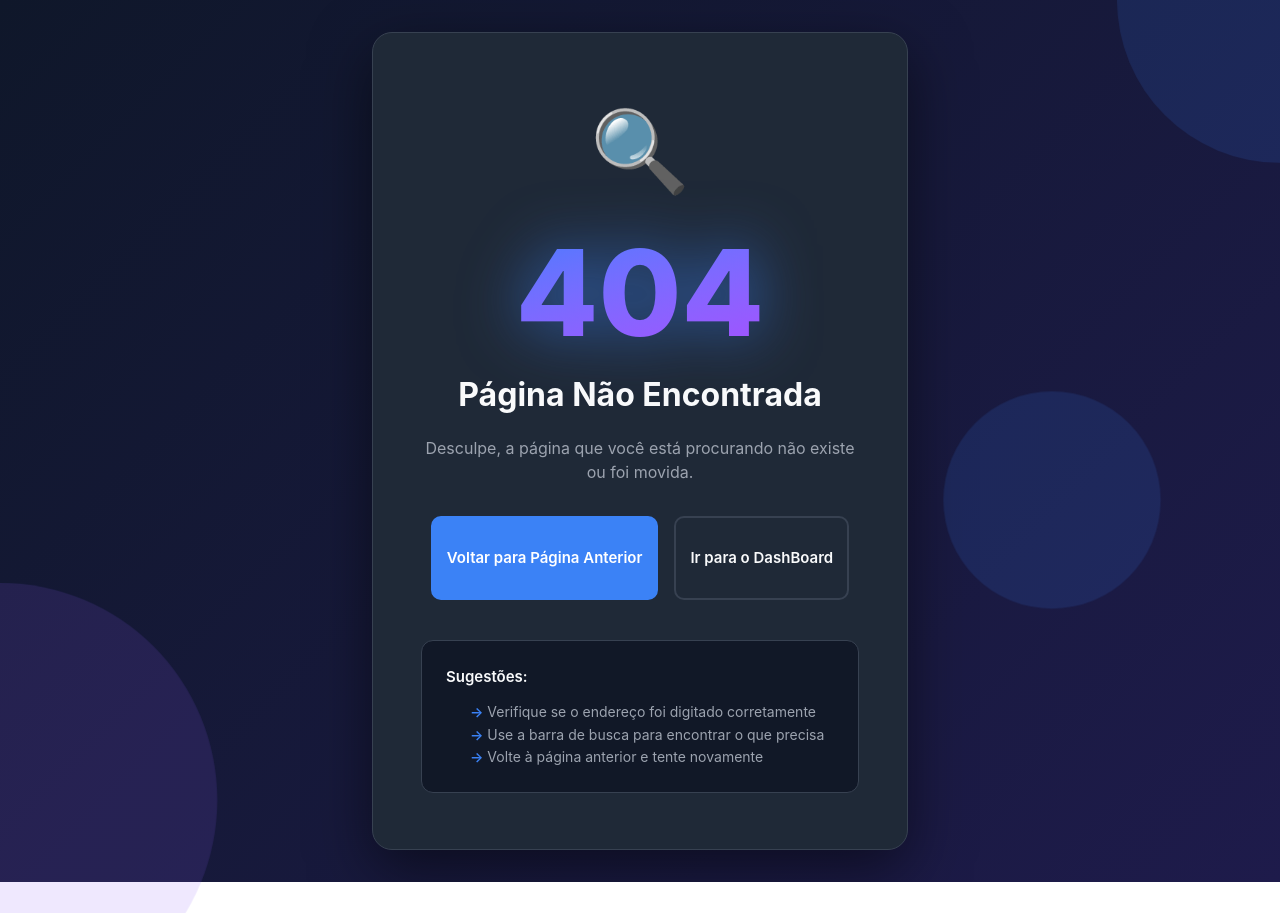
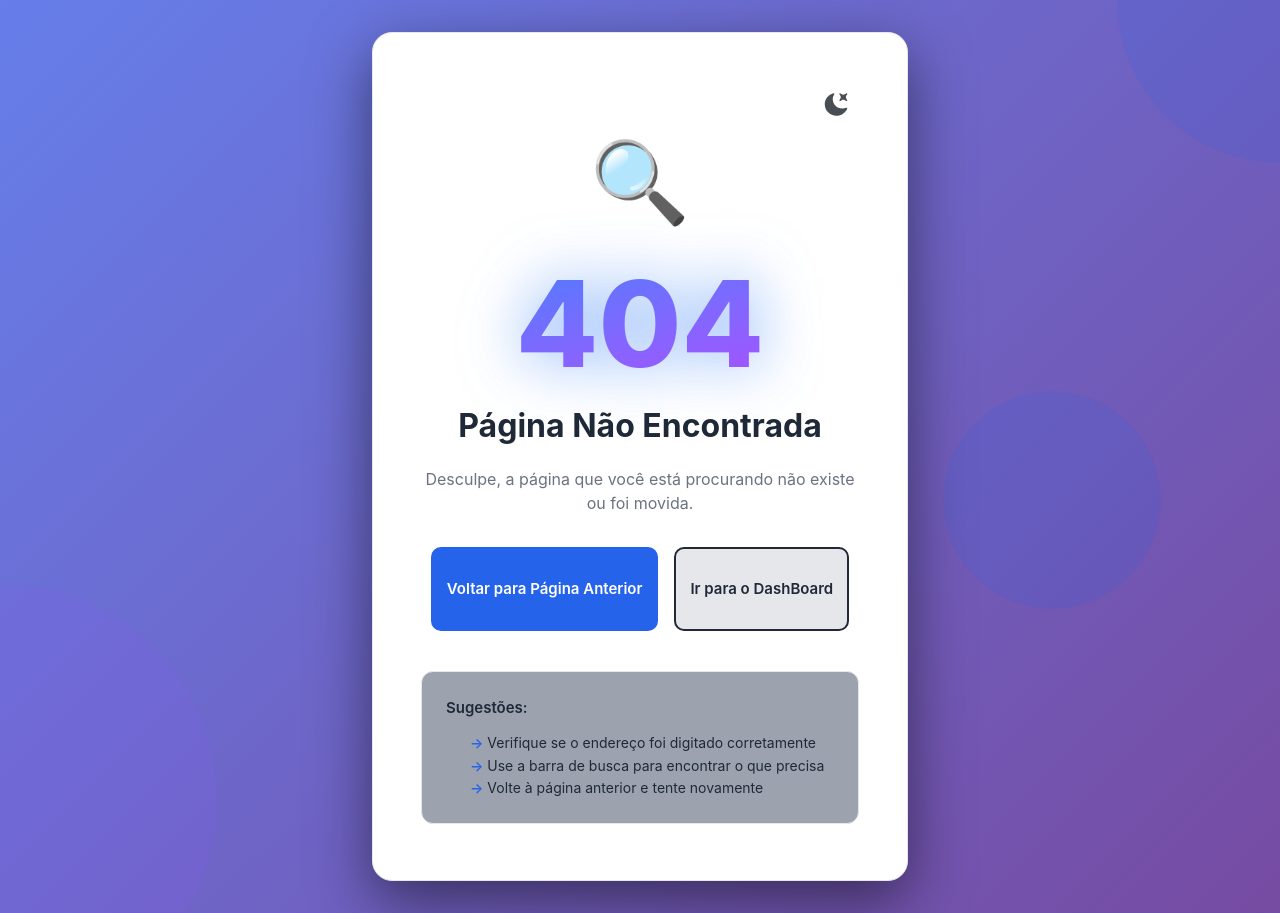
Before and after one commit to DevPeress/EduConnect-Web, a React (Vite) app: page / in a window 1280 px wide. Before the commit the page ends 882 px from the top, so only its background shows below. Built offline with nearby package versions, Linux system fonts and the light colour scheme.

Commit message:
Ajustes das variaveis para puxar diretamente do css a temática

```diff
--- a/src/index.css
+++ b/src/index.css
@@ -1,10 +1,43 @@
 @import "tailwindcss";
+
+* {
+  @apply transition-colors duration-400
+}
+
 
 html, body, #root {
   font-family: -apple-system, BlinkMacSystemFont, 'Segoe UI', Roboto, 'Helvetica Neue', Arial, sans-serif;
   min-height: 100vh;
   margin: 0;
   padding: 0;
+}
+
+:root {
+  --primary-color: #2563eb;
+  --primary-hover: #1d4ed8;
+  --text-primary: #1f2937;
+  --text-secondary: #6b7280;
+  --border-color: #e5e7eb;
+  --bg-body: #f3f4f6;
+  --bg-card: #ffffff;
+  --bg-input: #9ca3af;
+  --error-color: #ef4444;
+  --success-color: #10b981;
+  --bg-liner: 135deg, #667eea 0%, #764ba2 100%;
+}
+
+[data-theme="dark"] {
+  --primary-color: #3b82f6;
+  --primary-hover: #2563eb;
+  --text-primary: #f9fafb;
+  --text-secondary: #9ca3af;
+  --border-color: #374151;
+  --bg-body: #0f172a;
+  --bg-card: #1f2937;
+  --bg-input: #111827;
+  --error-color: #ef4444;
+  --success-color: #10b981;
+  --bg-liner: 135deg, #0f172a 0%, #1e1b4b 100%;
 }
 
 @theme {
--- a/src/paginas/NaoEncontrada/index.tsx
+++ b/src/paginas/NaoEncontrada/index.tsx
@@ -1,38 +1,61 @@
 import { useNavigate } from "react-router-dom"
+import Dia from '../../assets/Dia.svg';
+import Noite from '../../assets/Noite.svg';
+import { useTheme } from "../../context/ThemeContext";
 
 const NaoEncontrada = () => {
-    const navegar = useNavigate()
+    const navegar = useNavigate();
+    const tema = useTheme();
+    const dark = tema.dark;
 
     return (
-        <div className="flex relative bg-[linear-gradient(135deg,#0f172a_0%,#1e1b4b_100%)] min-h-screen items-center justify-center text-[#f9fafb] leading-[1.6] overflow-hidden select-none">
+        <div className="flex relative bg-linear-(--bg-liner) min-h-screen items-center justify-center leading-[1.6] text-(--text-primary) overflow-hidden select-none">
             <div className="relative w-full max-w-[600px] p-8 z-20">
-                <div className="bg-[#1f2937] border-[#374151] border rounded-[20px] py-10 md:py-14 px-6 md:px-12 text-center animate-fadeInUp" style={{ boxShadow: '0 20px 60px rgba(0, 0, 0, 0.5)' }}>
+                <div className="bg-(--bg-card) border border-(--border-color) rounded-[20px] py-10 md:py-14 px-6 md:px-12 text-center animate-fadeInUp" style={{ boxShadow: '0 20px 60px rgba(0, 0, 0, 0.5)' }}>
+                    <div className="ml-55 md:ml-100 max-w-15">
+                        { dark ?
+                            <img src={Dia} alt="" onClick={() => tema.toggleTheme()} />
+                            :
+                            <img src={Noite} alt="" onClick={() => tema.toggleTheme()} />
+                        }
+                    </div>
+
                     <div className="text-[60px] md:text-[80px] mb-4 animate-float">🔍</div>
                     <h1 className="bg-linear-to-br from-blue-500 to-purple-500 bg-clip-text text-transparent text-[80px] md:text-[120px] font-extrabold leading-none mb-4 animate-glow">404</h1>
-                    <h1 className="text-[24px] md:text-[32px] font-bold text-[#f9fafb] mb-4">Página Não Encontrada</h1>
-                    <p className="text-[15px] md:text-[16px] text-[#9ca3af] leading-normal mb-8">
+                    <h1 className="text-(--text-primary) text-[24px] md:text-[32px] font-bold mb-4">Página Não Encontrada</h1>
+                    <p className="text-(--text-secondary) text-[15px] md:text-[16px] leading-normal mb-8">
                         Desculpe, a página que você está procurando não existe ou foi movida.
                     </p>
 
                     <div className="flex gap-3 md:gap-4 justify-center mb-10 flex-col md:flex-row">
-                        <button className="inline-block px-3.5 py-7 rounded-[10px] text-[15px] font-semibold bg-[#3b82f6] text-[#FFF] border-2 border-[#3b82f6] hover:bg-[#2563eb] hover:border-[#2563eb] hover:-translate-y-0.5 hover:" onClick={() => navegar(-1)}>Voltar para Página Anterior</button>
-                        <button className="inline-block px-3.5 py-7 rounded-[10px] text-[15px] font-semibold text-[#f9fafb] border-2 border-[#374151] hover:bg-[#111827] hover:border-[#9ca3af] hover:-translate-y-0.5" onClick={() => navegar("/inicio")}>Ir para o DashBoard</button>
+                        <button
+                            className="bg-(--primary-color) inline-block px-3.5 py-7 rounded-[10px] border-(--primary-color) text-[15px] font-semibold text-[#FFF] border-2 hover:bg-(--primary-hover) hover:border-(--primary-hover) hover:-translate-y-0.5"
+                            onClick={() => navegar(-1)}
+                        >
+                            Voltar para Página Anterior
+                        </button>
+                        <button
+                            className="inline-block px-3.5 py-7 rounded-[10px] bg-(--border-color) text-[15px] text-(--text-primary) font-semibold border-2 hover:bg-(--bg-input) hover:border-(--text-secondary) hover:-translate-y-0.5"
+                            onClick={() => navegar("/inicio")}
+                        >
+                            Ir para o DashBoard
+                        </button>
                     </div>
 
-                    <div className="bg-[#111827] border border-[#374151] rounded-xl p-6 text-left">
-                        <p className="text-[15px] font-semibold text-[#f9fafb] mb-3">Sugestões:</p>
+                    <div className="bg-(--bg-input) border border-(--border-color) rounded-xl p-6 text-left">
+                        <p className="text-[15px] font-semibold text-(--text-primary) mb-3">Sugestões:</p>
                         <ul className="list-none p-0">
-                            <li className="text-[14px] text-[#9ca3af] px-2 py-0 pl-6 relative"><span className="text-[#3b82f6] font-semibold">→</span> Verifique se o endereço foi digitado corretamente</li>
-                            <li className="text-[14px] text-[#9ca3af] px-2 py-0 pl-6 relative"><span className="text-[#3b82f6] font-semibold">→</span> Use a barra de busca para encontrar o que precisa</li>
-                            <li className="text-[14px] text-[#9ca3af] px-2 py-0 pl-6 relative"><span className="text-[#3b82f6] font-semibold">→</span> Volte à página anterior e tente novamente</li>
+                            <li className="text-[14px] text-(--text-primary) px-2 py-0 pl-6 relative"><span className="text-(--primary-color) font-semibold">→</span> Verifique se o endereço foi digitado corretamente</li>
+                            <li className="text-[14px] text-(--text-primary) px-2 py-0 pl-6 relative"><span className="text-(--primary-color) font-semibold">→</span> Use a barra de busca para encontrar o que precisa</li>
+                            <li className="text-[14px] text-(--text-primary) px-2 py-0 pl-6 relative"><span className="text-(--primary-color) font-semibold">→</span> Volte à página anterior e tente novamente</li>
                         </ul>
                     </div>
                 </div>
 
                 <div className="fixed top-0 left-0 w-full h-full pointer-events-none">
-                    <div className="absolute rounded-[50%] opacity-[.1] animate-pulse w-[300px] h-[300px] bg-[#3b82f6] -top-[150px] -right-[150px]"></div>
+                    <div className="absolute rounded-[50%] opacity-[.1] animate-pulse w-[300px] h-[300px] bg-(--primary-color) -top-[150px] -right-[150px]"></div>
                     <div className="absolute rounded-[50%] opacity-[.1] animate-pulse w-[400px] h-[400px] bg-[#8b5cf6] -bottom-[200px] -left-[200px]"></div>
-                    <div className="absolute rounded-[50%] opacity-[.1] animate-pulse w-[200px] h-[200px] bg-[#3b82f6] top-[50%] right-[10%]"></div>
+                    <div className="absolute rounded-[50%] opacity-[.1] animate-pulse w-[200px] h-[200px] bg-(--primary-color) top-[50%] right-[10%]"></div>
                 </div>
             </div>
         </div>
```
